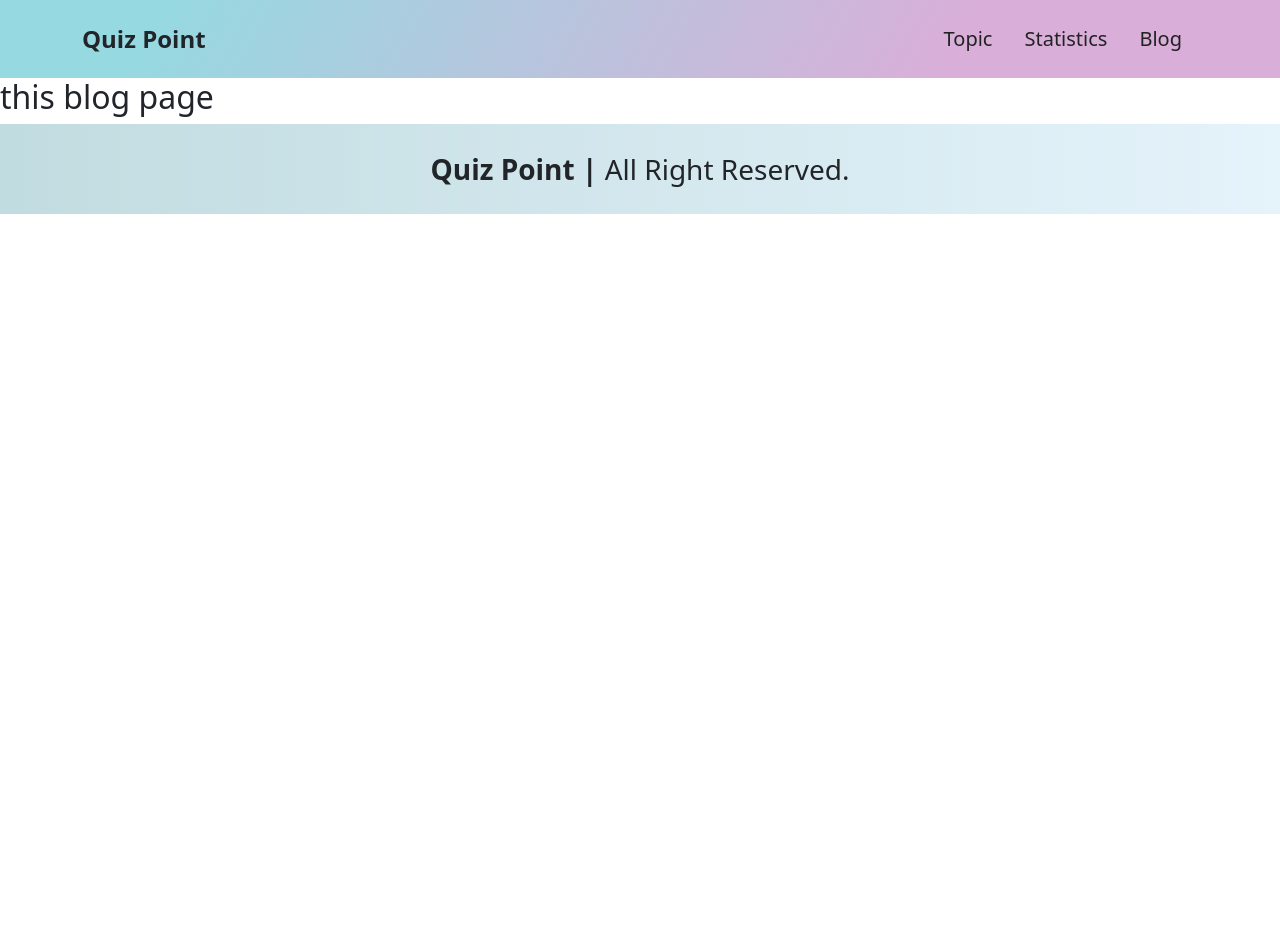
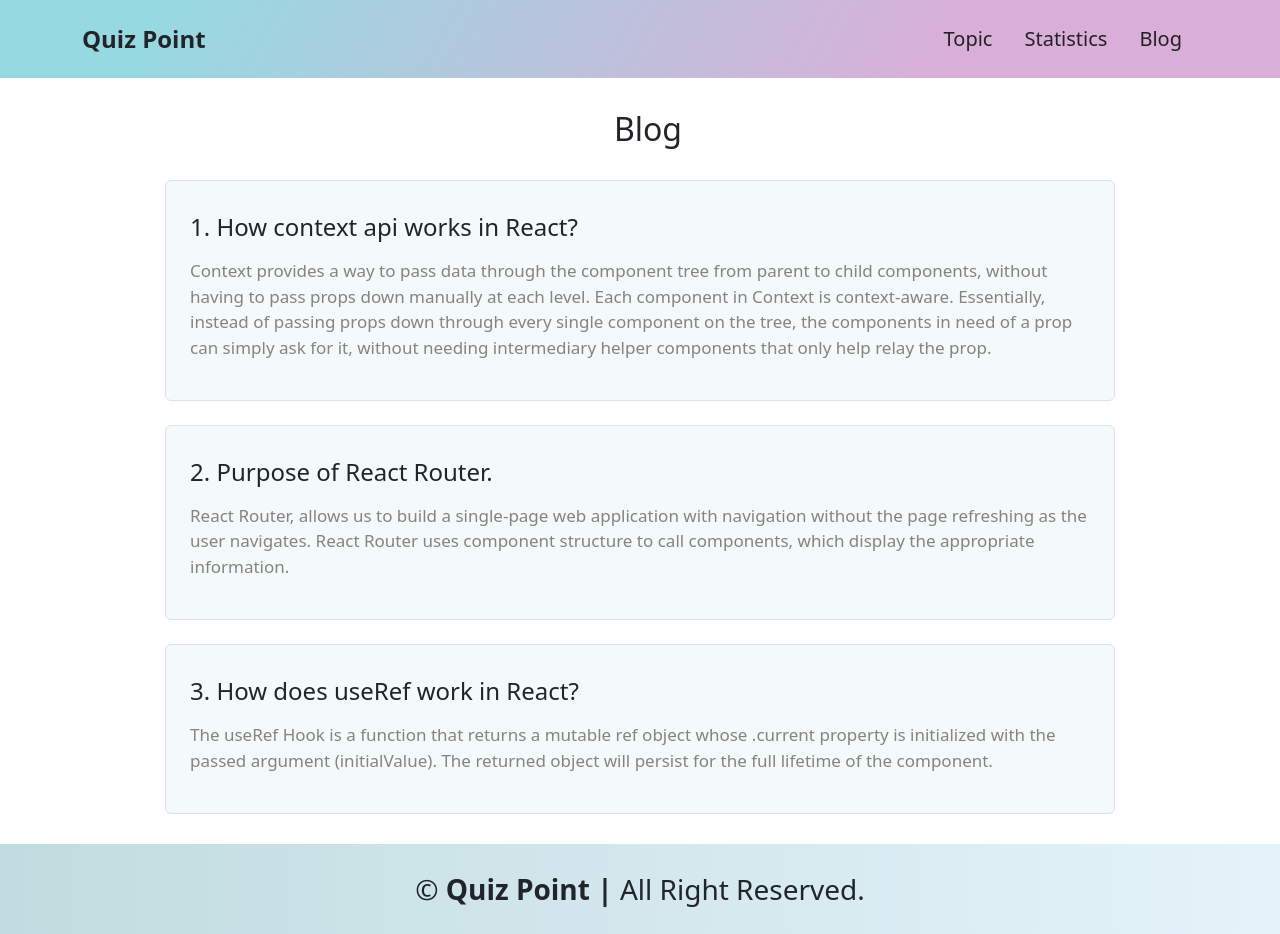
Before and after one commit to mayrajuddin/quiz-point, a React (Create React App) app: page /blog in a window 1280 px wide. Before the commit the page ends 800 px from the top, so only its background shows below. Built offline with nearby package versions, Linux system fonts and the light colour scheme.

Commit message:
blog content added

```diff
--- /dev/null
+++ b/src/components/Blog/Blog.css
@@ -0,0 +1,8 @@
+.blog-card {
+    background-color: rgba(201, 225, 230, 20%);
+}
+
+.blog-card p {
+    color: #848482;
+    font-size: 17px;
+}
--- a/src/components/Blog/Blog.js
+++ b/src/components/Blog/Blog.js
@@ -1,10 +1,26 @@
 import React from 'react';
+import './Blog.css'
+import { Col, Container, Row } from 'react-bootstrap';
 
 const Blog = () => {
     return (
-        <div>
-            <h2>this blog page</h2>
-        </div>
+        <Container>
+            <h2 className='fs-2 text-capitalize py-3 my-3 ms-3 text-center'>Blog</h2>
+            <Row className='g-4'>
+                <Col sm={10} className='p-4 mx-auto blog-card rounded border'>
+                    <h4 className='py-2'>1. How context api works in React?</h4>
+                    <p> Context provides a way to pass data through the component tree from parent to child components, without having to pass props down manually at each level. Each component in Context is context-aware. Essentially, instead of passing props down through every single component on the tree, the components in need of a prop can simply ask for it, without needing intermediary helper components that only help relay the prop.</p>
+                </Col>
+                <Col sm={10} className='p-4 mx-auto blog-card rounded border'>
+                    <h4 className='py-2'>2. Purpose of React Router.</h4>
+                    <p>React Router, allows us to build a single-page web application with navigation without the page refreshing as the user navigates. React Router uses component structure to call components, which display the appropriate information.</p>
+                </Col>
+                <Col sm={10} className='p-4 mx-auto blog-card rounded border'>
+                    <h4 className='py-2'>3. How does useRef work in React?</h4>
+                    <p> The useRef Hook is a function that returns a mutable ref object whose .current property is initialized with the passed argument (initialValue). The returned object will persist for the full lifetime of the component.</p>
+                </Col>
+            </Row>
+        </Container>
     );
 };
 
--- a/src/components/Footer/Footer.css
+++ b/src/components/Footer/Footer.css
@@ -1,7 +1,7 @@
 .fot {
     background-color: #c1dce0;
     background-image: linear-gradient(90deg, #c1dce0 0%, #e5f3fb 100%);
-
+    margin-top: 30px;
 }
 
 .hightlight {
--- a/src/components/Footer/Footer.js
+++ b/src/components/Footer/Footer.js
@@ -6,7 +6,7 @@ const Footer = () => {
     return (
         <div className='fot'>
             <Container>
-                <p className='text-center py-4 m-0 fs-3 text-capitalize'> <span className='fw-bold'>quiz point |</span> all Right Reserved. </p>
+                <p className='text-center py-4 m-0 fs-3 text-capitalize'> &copy; <span className='fw-bold'>  quiz point |</span> all Right Reserved. </p>
             </Container>
         </div>
     );
```
